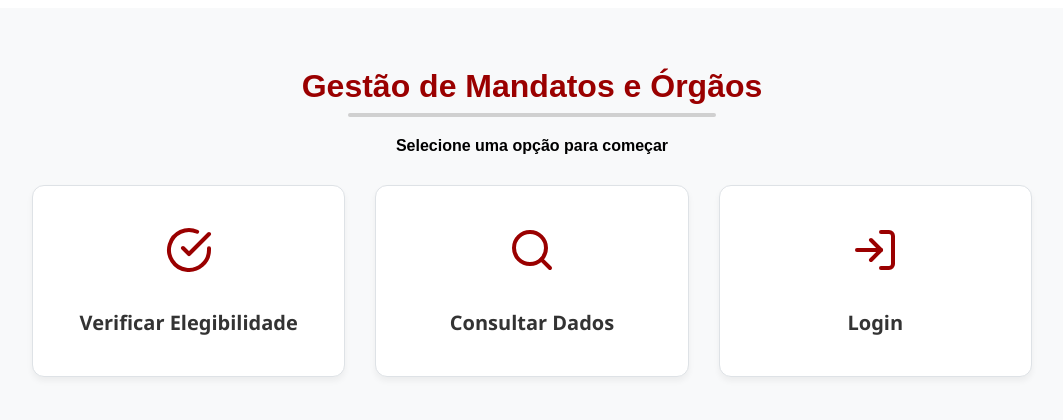
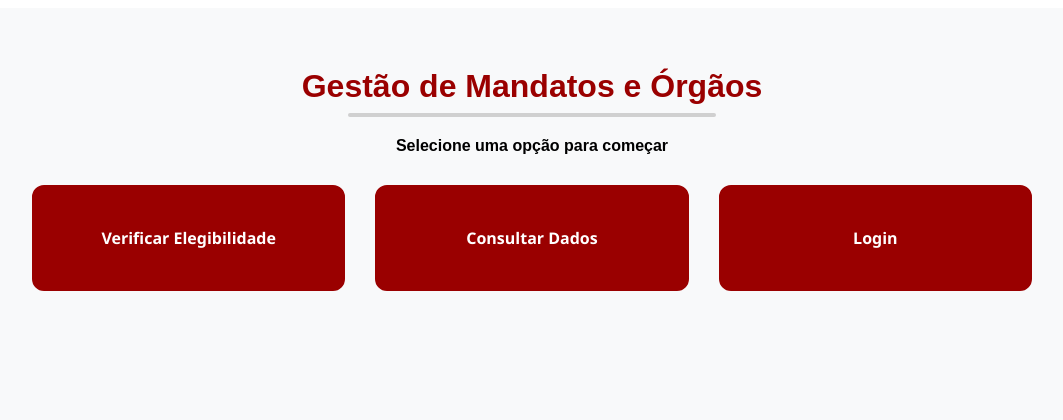
Before and after one commit to Bernardo-Fellini-Oliveira/Trabalho-de-Engenharia-de-Software-UFRGS-2025-02, a React (Vite) app in the folder front/: page / in a window 1280 px wide. Shown: the top 420 px of the page, without its empty margins (108-1171 px from the left). Built offline with nearby package versions, Linux system fonts and the light colour scheme; a web font is replaced by a local one.

Commit message:
arrumando menu

```diff
--- a/front/src/views/HomePage/HomePage.css
+++ b/front/src/views/HomePage/HomePage.css
@@ -1,7 +1,7 @@
 /* HomePage.css */
 
 /* Wrapper principal para isolar o estilo */
-.home-page-wrapper {
+.home-page {
     font-family: 'Segoe UI', Tahoma, Geneva, Verdana, sans-serif;
     background-color: #f8f9fa;
     min-height: 100vh;
@@ -11,37 +11,9 @@
     padding: 40px 20px;
 }
 
-/* Título Principal */
-.home-page-wrapper .home-title {
-    font-family: 'Gilroy', 'Montserrat', sans-serif;
-    font-weight: 800;
-    font-size: 42px;
-    color: #9A0000;
-    text-align: center;
-    margin-bottom: 10px;
-    position: relative;
-}
-
-.home-page-wrapper .home-title::after {
-    content: "";
-    display: block;
-    height: 5px;
-    background-color: #D0D0D0;
-    border-radius: 2px;
-    width: 100px;
-    margin: 15px auto 0 auto;
-}
-
-/* Subtítulo */
-.home-page-wrapper .home-subtitle {
-    font-size: 18px;
-    color: #666;
-    margin-bottom: 60px;
-    text-align: center;
-}
 
 /* Grid de Botões */
-.home-page-wrapper .menu-grid {
+.home-page .menu-grid {
     display: grid;
     grid-template-columns: repeat(auto-fit, minmax(280px, 1fr));
     gap: 30px;
@@ -50,52 +22,20 @@
 }
 
 /* Estilo do Cartão/Botão */
-.home-page-wrapper .menu-card {
-    background-color: white;
-    border: 1px solid #dee2e6;
+.home-page .menu-card {
+    background-color: #9A0000;
+    border: 2px solid #9A0000;
+    font-weight: bold;
+    color: white;
     border-radius: 12px;
     padding: 40px 20px;
     text-align: center;
     cursor: pointer;
     transition: all 0.3s ease;
-    box-shadow: 0 4px 6px rgba(0,0,0,0.05);
-    display: flex;
-    flex-direction: column;
-    align-items: center;
-    justify-content: center;
     gap: 20px;
 }
 
-.home-page-wrapper .menu-card:hover {
-    transform: translateY(-5px);
-    box-shadow: 0 10px 20px rgba(154, 0, 0, 0.15); /* Sombra avermelhada */
-    border-color: #9A0000;
+.home-page .menu-card:hover {
+    background-color: transparent; /* fundo transparente */
+    color: #9A0000;                /* texto azul */
 }
-
-/* Ícone dentro do botão */
-.home-page-wrapper .card-icon {
-    color: #9A0000;
-    margin-bottom: 10px;
-    transition: transform 0.3s ease;
-}
-
-.home-page-wrapper .menu-card:hover .card-icon {
-    transform: scale(1.1);
-}
-
-/* Texto do botão */
-.home-page-wrapper .card-text {
-    font-size: 20px;
-    font-weight: 700;
-    color: #333;
-}
-
-/* Responsividade */
-@media (max-width: 600px) {
-    .home-page-wrapper .home-title {
-        font-size: 32px;
-    }
-    .home-page-wrapper .menu-grid {
-        grid-template-columns: 1fr;
-    }
-}
--- a/front/src/views/HomePage/index.tsx
+++ b/front/src/views/HomePage/index.tsx
@@ -6,66 +6,6 @@ import LogoutButton from '../../components/LogoutButton';
 import { useAuth } from '../../context/auth_context';
 
 
-// === Ícones SVG Inline para ilustrar os botões ===
-const IconCheck = () => (
-    <svg width="48" height="48" viewBox="0 0 24 24" fill="none" stroke="currentColor" strokeWidth="2" strokeLinecap="round" strokeLinejoin="round">
-        <path d="M22 11.08V12a10 10 0 1 1-5.93-9.14"></path>
-        <polyline points="22 4 12 14.01 9 11.01"></polyline>
-    </svg>
-);
-
-const IconPlus = () => (
-    <svg width="48" height="48" viewBox="0 0 24 24" fill="none" stroke="currentColor" strokeWidth="2" strokeLinecap="round" strokeLinejoin="round">
-        <rect x="3" y="3" width="18" height="18" rx="2" ry="2"></rect>
-        <line x1="12" y1="8" x2="12" y2="16"></line>
-        <line x1="8" y1="12" x2="16" y2="12"></line>
-    </svg>
-);
-
-const IconSearch = () => (
-    <svg width="48" height="48" viewBox="0 0 24 24" fill="none" stroke="currentColor" strokeWidth="2" strokeLinecap="round" strokeLinejoin="round">
-        <circle cx="11" cy="11" r="8"></circle>
-        <line x1="21" y1="21" x2="16.65" y2="16.65"></line>
-    </svg>
-);
-
-const IconEdit = () => (
-    <svg width="48" height="48" viewBox="0 0 24 24" fill="none" stroke="currentColor" strokeWidth="2" strokeLinecap="round" strokeLinejoin="round">
-        <path d="M11 4H4a2 2 0 0 0-2 2v14a2 2 0 0 0 2 2h14a2 2 0 0 0 2-2v-7"></path>
-        <path d="M18.5 2.5a2.121 2.121 0 0 1 3 3L12 15l-4 1 1-4 9.5-9.5z"></path>
-    </svg>
-);
-
-const IconBell = () => (
-    <svg width="48" height="48" viewBox="0 0 24 24" fill="none" stroke="currentColor" strokeWidth="2" strokeLinecap="round" strokeLinejoin="round">
-        <path d="M18 8A6 6 0 0 0 6 8c0 7-3 9-3 9h18s-3-2-3-9"></path>
-        <path d="M13.73 21a2 2 0 0 1-3.46 0"></path>
-    </svg>
-);
-
-const IconHistory = () => (
-    <svg width="48" height="48" viewBox="0 0 24 24" fill="none" stroke="currentColor" strokeWidth="2" strokeLinecap="round" strokeLinejoin="round">
-        <circle cx="12" cy="12" r="10"></circle>
-        <polyline points="12 6 12 12 16 14"></polyline>
-    </svg>
-);
-
-const IconLogin = () => (
-    <svg width="48" height="48" viewBox="0 0 24 24" fill="none" stroke="currentColor" strokeWidth="2" strokeLinecap="round" strokeLinejoin="round">
-        <path d="M15 3h4a2 2 0 0 1 2 2v14a2 2 0 0 1-2 2h-4"></path>
-        <polyline points="10 17 15 12 10 7"></polyline>
-        <line x1="15" y1="12" x2="3" y2="12"></line>
-    </svg>
-);
-
-const IconSignUp = () => (
-    <svg width="48" height="48" viewBox="0 0 24 24" fill="none" stroke="currentColor" strokeWidth="2" strokeLinecap="round" strokeLinejoin="round">
-        <path d="M16 21v-2a4 4 0 0 0-4-4H5a4 4 0 0 0-4 4v2"></path>
-        <circle cx="8.5" cy="7" r="4"></circle>
-        <line x1="20" y1="8" x2="20" y2="14"></line>
-        <line x1="23" y1="11" x2="17" y2="11"></line>
-    </svg>
-);
 
 function HomePage() {
     const navigate = useNavigate();
@@ -79,7 +19,7 @@ function HomePage() {
     const {isAuthenticated, user} = useAuth();
     console.log("HomePage: isAuthenticated =", isAuthenticated, "user =", user);
     return (
-        <div className="home-page-wrapper">
+        <div className="home-page">
             <div className='topo'>
                 <h1>Gestão de Mandatos e Órgãos</h1>
                 <p>Selecione uma opção para começar</p>
@@ -88,32 +28,27 @@ function HomePage() {
             <div className="menu-grid">
 
                 <div className="menu-card" onClick={() => handleNavigation("/check")}>
-                    <div className="card-icon"><IconCheck /></div>
                     <div className="card-text">Verificar Elegibilidade</div>
                 </div>
 
                 <div className="menu-card" onClick={() => handleNavigation("/search")}>
-                                    <div className="card-icon"><IconSearch /></div>
-                                    <div className="card-text">Consultar Dados</div>
+                    <div className="card-text">Consultar Dados</div>
                 </div>
 
             { !isAuthenticated &&
                 <div className="menu-card" onClick={() => handleNavigation("/login")}>
-                    <div className="card-icon"><IconLogin /></div>
                     <div className="card-text">Login</div>
                 </div>
             }
             { isAuthenticated && user &&
                 <>
                 <div className="menu-card" onClick={() => handleNavigation("/insert")}>
-                    <div className="card-icon"><IconPlus /></div>
                     <div className="card-text">Inserir Dados</div>
                 </div>
 
 
 
                 <div className="menu-card" onClick={() => handleNavigation("/edit")}>
-                    <div className="card-icon"><IconEdit /></div>
                     <div className="card-text">Editar Dados</div>
                 </div>
 
@@ -121,7 +56,6 @@ function HomePage() {
 
 
                 <div className="menu-card" onClick={() => handleNavigation("/log")}>
-                    <div className="card-icon"><IconHistory /></div>
                     <div className="card-text">Histórico de Modificações</div>
                 </div>
                 </>
@@ -130,12 +64,10 @@ function HomePage() {
 
                 <>
                 <div className="menu-card" onClick={() => handleNavigation("/")}>
-                    <div className="card-icon"><IconSignUp/></div>
                     <div className="card-text">Sign Up</div>
                 </div>
 
                 <div className="menu-card" onClick={() => handleNavigation("/tickets")}>
-                    <div className="card-icon"><IconBell /></div>
                     <div className="card-text">Notificações</div>
                 </div>
                 </>
```
